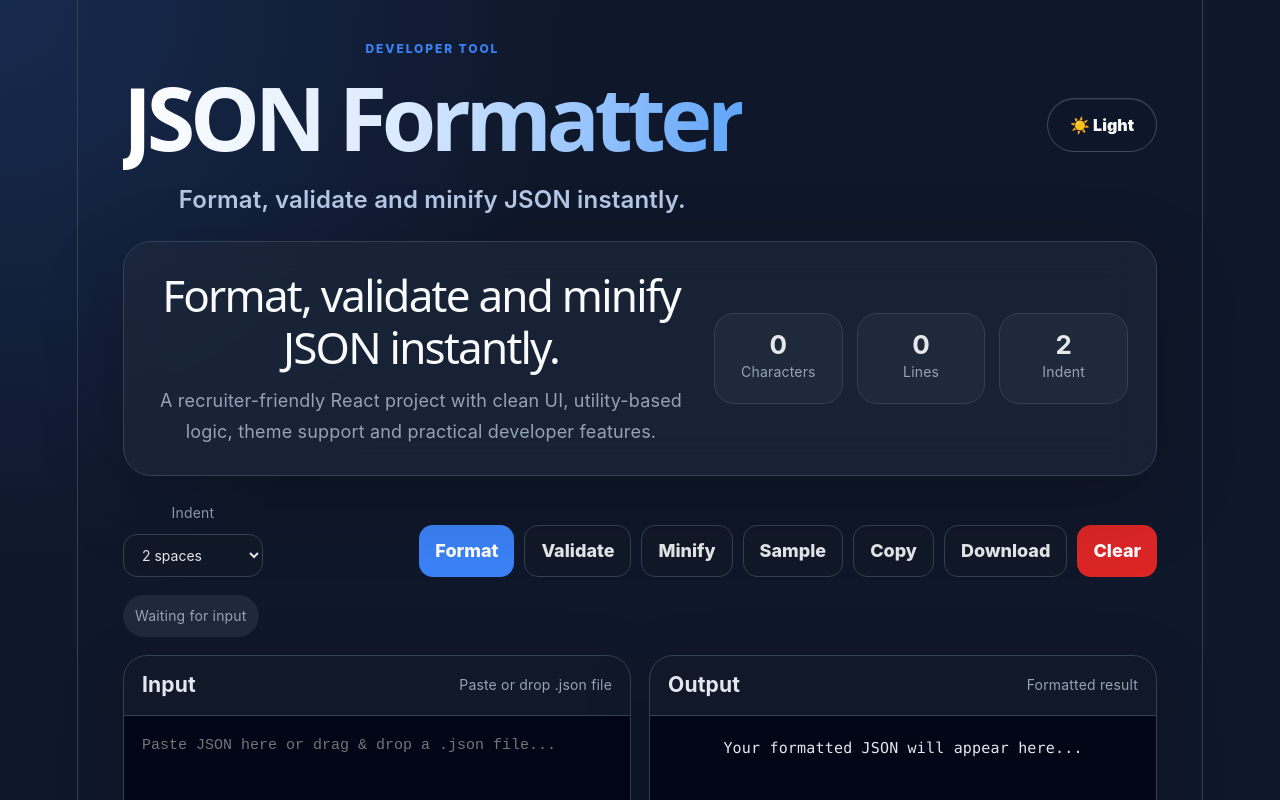
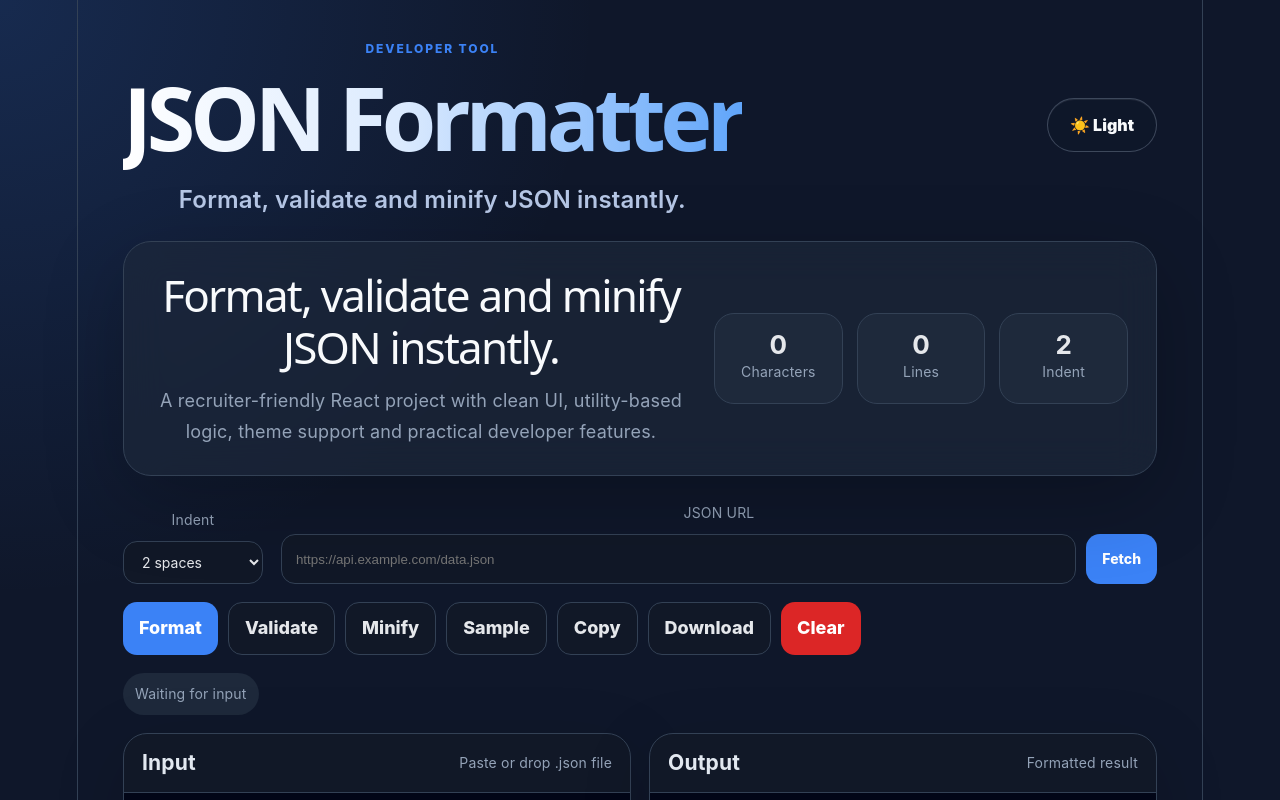
Before and after one commit to Aley777/JSON_FormetterTool, a React (Vite) app: page / in a window 1280 px wide. Shown: the top 800 px of the page. Built offline with nearby package versions, Linux system fonts and the light colour scheme.

Commit message:
Add JSON fetch from URL

```diff
--- a/src/App.css
+++ b/src/App.css
@@ -472,3 +472,32 @@ pre {
   color: #93c5fd;
   letter-spacing: 0.02em;
 }
+
+.url-field {
+  min-width: min(520px, 100%);
+  flex: 1;
+}
+
+.url-row {
+  display: flex;
+  gap: 10px;
+}
+
+.url-row input {
+  width: 100%;
+  border: 1px solid var(--border);
+  border-radius: 14px;
+  padding: 11px 14px;
+  background: var(--card);
+  color: var(--text);
+  outline: none;
+}
+
+.url-row button {
+  white-space: nowrap;
+}
+
+button:disabled {
+  opacity: 0.6;
+  cursor: not-allowed;
+}
--- a/src/App.jsx
+++ b/src/App.jsx
@@ -29,6 +29,8 @@ function App() {
   const [parsedJson, setParsedJson] = useState(null);
   const [view, setView] = useState("code");
   const [isDragging, setIsDragging] = useState(false);
+  const [jsonUrl, setJsonUrl] = useState("");
+  const [isFetching, setIsFetching] = useState(false);
 
   const characterCount = jsonInput.length;
   const lineCount = jsonInput ? jsonInput.split("\n").length : 0;
@@ -169,6 +171,41 @@ const handleFileDrop = (event) => {
   reader.readAsText(file);
 };
 
+  const handleFetchJson = async () => {
+    if (!jsonUrl.trim()) {
+      showToast("Enter a JSON URL");
+      return;
+    }
+
+    try {
+      setIsFetching(true);
+
+      const response = await fetch(jsonUrl);
+
+      if (!response.ok) {
+        throw new Error("Failed to fetch JSON");
+      }
+
+      const data = await response.json();
+      const raw = JSON.stringify(data);
+      const formatted = JSON.stringify(data, null, Number(indent));
+
+      setJsonInput(raw);
+      setParsedJson(data);
+      setJsonOutput(formatted);
+      setView("code");
+      setError("");
+      showToast("JSON fetched successfully");
+    } catch (err) {
+      setParsedJson(null);
+      setJsonOutput("");
+      setError(err.message);
+      showToast("Could not fetch JSON");
+    } finally {
+      setIsFetching(false);
+    }
+  };
+
   return (
     <main className="app">
       <header className="topbar">
@@ -219,6 +256,21 @@ const handleFileDrop = (event) => {
             <option value="4">4 spaces</option>
             <option value="8">8 spaces</option>
           </select>
+        </label>
+
+        <label className="url-field">
+          JSON URL
+          <div className="url-row">
+            <input
+              type="url"
+              value={jsonUrl}
+              onChange={(e) => setJsonUrl(e.target.value)}
+              placeholder="https://api.example.com/data.json"
+            />
+            <button onClick={handleFetchJson} disabled={isFetching}>
+              {isFetching ? "Fetching..." : "Fetch"}
+            </button>
+          </div>
         </label>
 
         <div className="actions">
```
